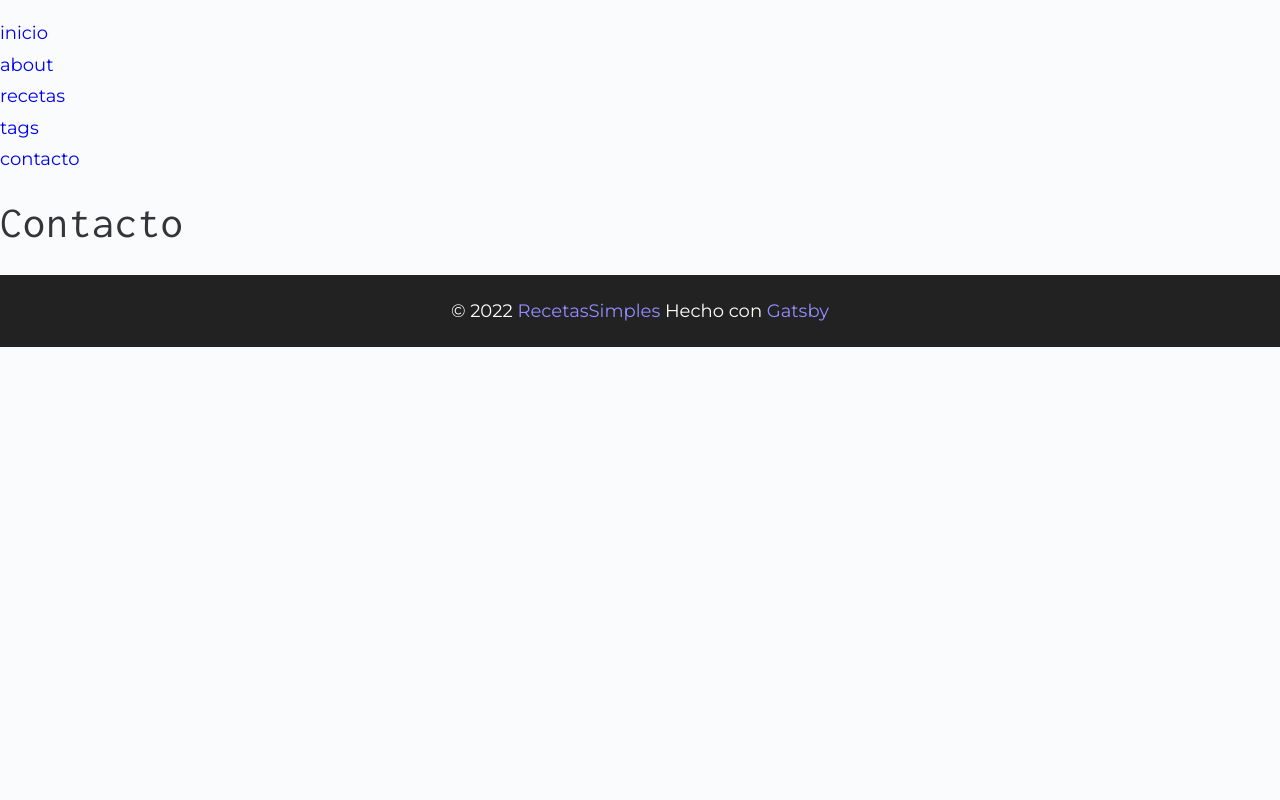
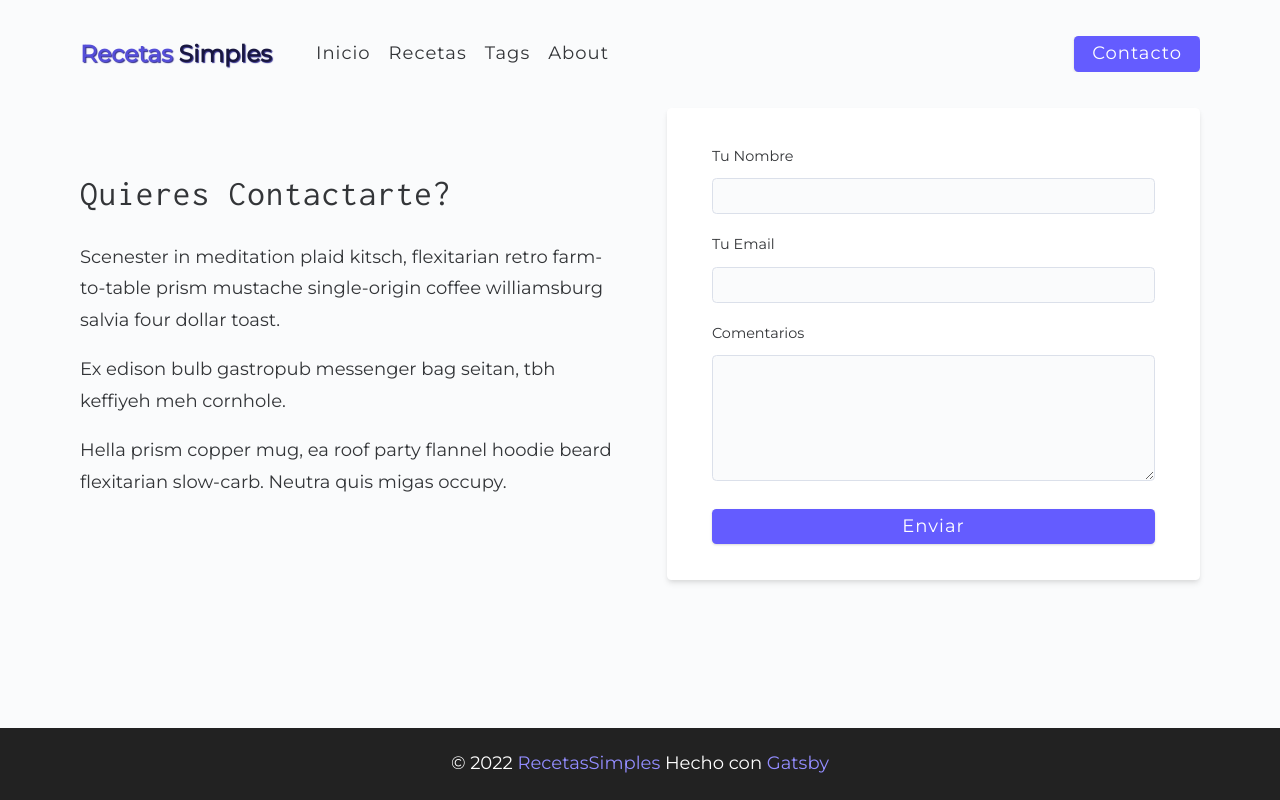
Before and after one commit to Diego-Aldao/recetas-gatsby, a Gatsby site: page /contacto in a window 1280 px wide. Built offline with nearby package versions, Linux system fonts and the light colour scheme; Gatsby itself is replaced by a stand-in of ours.

Commit message:
terminada la pagina contacto y el navbar, añadido react icons

```diff
--- a/package.json
+++ b/package.json
@@ -20,6 +20,7 @@
     "normalize.css": "^8.0.1",
     "react": "^17.0.1",
     "react-dom": "^17.0.1",
+    "react-icons": "^4.3.1",
     "styled-components": "^5.3.3"
   },
   "devDependencies": {
--- a/src/assets/css/main.css
+++ b/src/assets/css/main.css
@@ -351,10 +351,17 @@ form > *:last-child {
   justify-content: space-between;
   align-items: center;
 }
-.nav-header img {
+.nav-header span {
+  color: var(--primary-600);
+}
+.nav-header p {
   width: 200px;
-  margin-left: -6px;
-  margin-bottom: -9px;
+  color: var(--primary-1000);
+  font-weight: 800;
+  text-transform: capitalize;
+  text-shadow: 1px 1px 1px var(--primary-800);
+  font-size: 1.3rem;
+  margin: 0px;
 }
 .nav-btn {
   padding: 0.15rem 0.75rem;
--- a/src/components/Navbar.js
+++ b/src/components/Navbar.js
@@ -1,25 +1,49 @@
-import React from "react"
+import React, { useState } from "react"
 import { Link } from "gatsby"
+import { FaAlignJustify } from "react-icons/fa"
 const Navbar = () => {
+  const [mostrar, setMostrar] = useState(false)
+
+  const handleClick = () => {
+    setMostrar(!mostrar)
+  }
   return (
-    <nav>
-      <ul>
-        <li>
-          <Link to="/">inicio</Link>
-        </li>
-        <li>
-          <Link to="/about">about</Link>
-        </li>
-        <li>
-          <Link to="/recetas">recetas</Link>
-        </li>
-        <li>
-          <Link to="/tags">tags</Link>
-        </li>
-        <li>
-          <Link to="/contacto">contacto</Link>
-        </li>
-      </ul>
+    <nav className="navbar">
+      <div className="nav-center">
+        <div className="nav-header">
+          <Link to="/">
+            <p>
+              <span>recetas</span> simples
+            </p>
+          </Link>
+          <button className="nav-btn" onClick={handleClick}>
+            <FaAlignJustify />
+          </button>
+        </div>
+        <div className={mostrar ? "nav-links show-links" : "nav-links"}>
+          <Link to="/" className="nav-link" activeClassName="active-link">
+            inicio
+          </Link>
+          <Link
+            to="/recetas"
+            className="nav-link"
+            activeClassName="active-link"
+          >
+            recetas
+          </Link>
+          <Link to="/tags" className="nav-link" activeClassName="active-link">
+            tags
+          </Link>
+          <Link to="/about" className="nav-link" activeClassName="active-link">
+            about
+          </Link>
+          <div className="nav-link contact-link">
+            <Link to="/contacto" className="btn">
+              contacto
+            </Link>
+          </div>
+        </div>
+      </div>
     </nav>
   )
 }
--- a/src/pages/contacto.js
+++ b/src/pages/contacto.js
@@ -4,7 +4,45 @@ import Layout from "../components/Layout"
 export default function contacto() {
   return (
     <Layout>
-      <h2>contacto</h2>
+      <main className="page">
+        <section className="contact-page">
+          <article className="contact-info">
+            <h3>quieres contactarte?</h3>
+            <p>
+              Scenester in meditation plaid kitsch, flexitarian retro
+              farm-to-table prism mustache single-origin coffee williamsburg
+              salvia four dollar toast.
+            </p>
+            <p>
+              Ex edison bulb gastropub messenger bag seitan, tbh keffiyeh meh
+              cornhole.
+            </p>
+            <p>
+              Hella prism copper mug, ea roof party flannel hoodie beard
+              flexitarian slow-carb. Neutra quis migas occupy.
+            </p>
+          </article>
+          <article>
+            <form className="form contact-form">
+              <div className="form-row">
+                <label htmlFor="name">tu nombre</label>
+                <input type="text" name="name" id="name" />
+              </div>
+              <div className="form-row">
+                <label htmlFor="email">tu email</label>
+                <input type="text" name="email" id="email" />
+              </div>
+              <div className="form-row">
+                <label htmlFor="comentarios">comentarios</label>
+                <textarea name="comentarios" id="comentarios"></textarea>
+              </div>
+              <button type="submit" className="btn block">
+                enviar
+              </button>
+            </form>
+          </article>
+        </section>
+      </main>
     </Layout>
   )
 }
```
Also changed, not shown: 1 other file.
